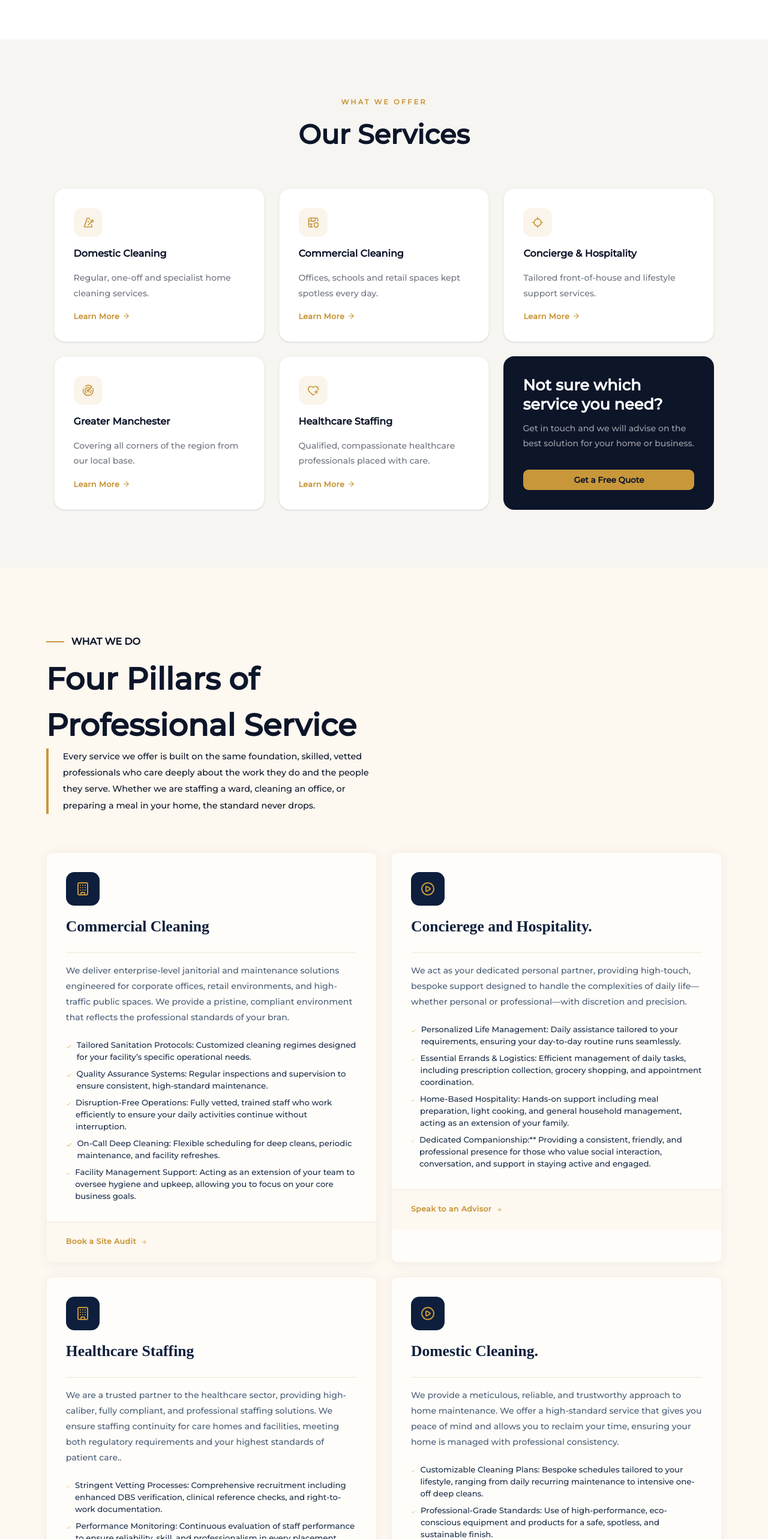
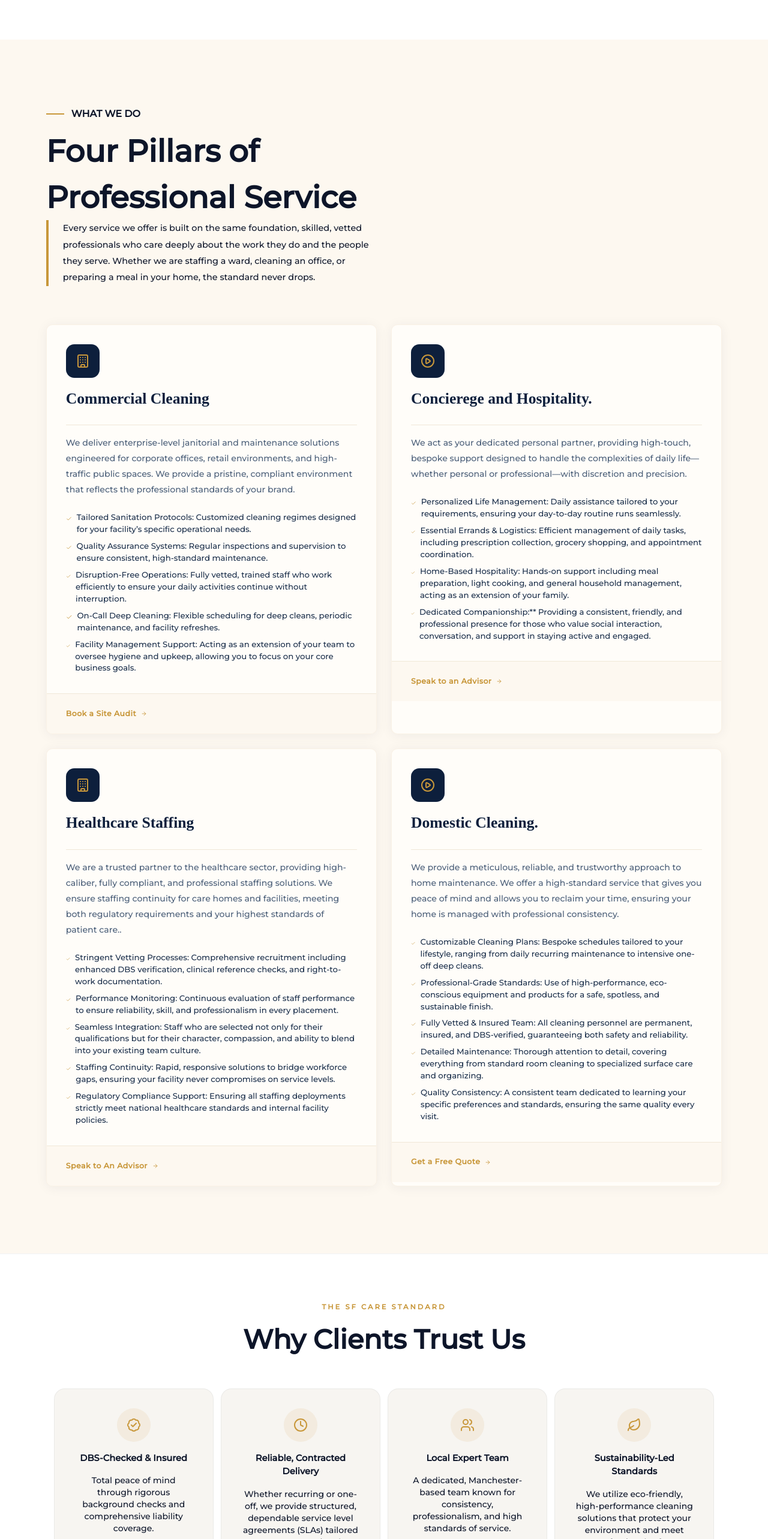
Before and after one commit to theNubiadev/sfcssl, a Next.js app: page / in a window 1280 px wide. Shown: the part 1509-4075 px from the top of the page at 60% size. Built offline with nearby package versions, Linux system fonts and the light colour scheme.

Commit message:
feat: enhance service and trust badge descriptions for clarity and detail

```diff
--- a/app/page.tsx
+++ b/app/page.tsx
@@ -1,4 +1,3 @@
-
 "use client";
 import Image from "next/image";
 import Link from "next/link";
@@ -42,6 +41,7 @@ interface ServiceItem {
 interface TrustBadge {
   label: string;
   icon: React.ElementType;
+  desc: string;
 }
 
 /* ─── Data ─ */
@@ -97,10 +97,26 @@ const services: ServiceItem[] = [
 ];
 
 const trustBadges: TrustBadge[] = [
-  { label: "DBS-Checked & Insured", icon: BadgeCheck },
-  { label: "Flexible Scheduling", icon: Clock },
-  { label: "Local Expert Team", icon: Users },
-  { label: "Eco-Friendly Options", icon: Leaf },
+  {
+    label: "DBS-Checked & Insured",
+    icon: BadgeCheck,
+    desc: "Total peace of mind through rigorous background checks and comprehensive liability coverage.",
+  },
+  {
+    label: "Reliable, Contracted Delivery",
+    icon: Clock,
+    desc: "Whether recurring or one-off, we provide structured, dependable service level agreements (SLAs) tailored to your operational schedule.",
+  },
+  {
+    label: "Local Expert Team",
+    icon: Users,
+    desc: "A dedicated, Manchester-based team known for consistency, professionalism, and high standards of service.",
+  },
+  {
+    label: "Sustainability-Led Standards",
+    icon: Leaf,
+    desc: "We utilize eco-friendly, high-performance cleaning solutions that protect your environment and meet professional safety standards.",
+  },
 ];
 
 const testimonials = [
@@ -215,11 +231,10 @@ export default function Home() {
                 SF
               </span> */}
               <Image
-              src={Cleaning}
-              alt="Cleaning Image"
-              className="w-full h-full object-cover object-center"
+                src={Cleaning}
+                alt="Cleaning Image"
+                className="w-full h-full object-cover object-center"
               />
-
             </div>
             {/* gold accent block */}
             <div className="absolute bottom-0 left-0 w-2/3 h-1 bg-sub" />
@@ -262,19 +277,13 @@ export default function Home() {
       {/*
           SERVICE CARDS GRID
        */}
-      <section className="bg-[#f7f5f1] px-6 lg:px-[7%] py-24">
-        <div className="max-w-6xl mx-auto">
-          <div className="text-center mb-14">
-            <p className="text-sub text-[0.72rem] font-mont font-bold tracking-[3px] uppercase mb-3">
-              What We Offer
-            </p>
-            <h2 className="font-mont text-[clamp(2rem,3.5vw,3rem)] font-bold text-main">
-              Our Services
-            </h2>
-          </div>
 
-          <div className="grid sm:grid-cols-2 lg:grid-cols-3 gap-6">
-            {services.map((s) => {
+          <Service />
+
+
+
+
+            {/* {services.map((s) => {
               const Icon = s.icon;
               return (
                 <div
@@ -298,10 +307,10 @@ export default function Home() {
                   </Link>
                 </div>
               );
-            })}
+            })} */}
 
             {/* CTA card */}
-            <div className="bg-main rounded-2xl p-8 flex flex-col justify-between gap-6 sm:col-span-2 lg:col-span-1">
+            {/* <div className="bg-main rounded-2xl p-8 flex flex-col justify-between gap-6 sm:col-span-2 lg:col-span-1">
               <div>
                 <p className="font-mont text-[1.6rem] font-bold text-white leading-tight mb-3">
                   Not sure which service you need?
@@ -319,12 +328,10 @@ export default function Home() {
                 <Link href="/contact">Get a Free Quote</Link>
               </Button>
             </div>
-          </div>
-        </div>
-      </section>
+
 
       {/* */}
-      <Service />
+      {/* <Service /> */}
       {/*
           TRUST BADGES — 4-column icon strip (Colliers "Why Trust Us")
        */}
@@ -339,7 +346,7 @@ export default function Home() {
             </h2>
           </div>
 
-          <div className="grid sm:grid-cols-2 lg:grid-cols-4 gap-6">
+          <div className="grid sm:grid-cols-2 lg:grid-cols-4 gap-3">
             {trustBadges.map((b) => {
               const Icon = b.icon;
               return (
@@ -353,6 +360,8 @@ export default function Home() {
                   <p className="font-mont font-semibold text-main text-[0.92rem]">
                     {b.label}
                   </p>
+
+                  <p className="font-mont text-main text-sm">{b.desc}</p>
                 </div>
               );
             })}
@@ -366,7 +375,7 @@ export default function Home() {
       {/*
           TESTIMONIALS — 3-column cards (Colliers style)
        */}
-      <section className="bg-main px-6 lg:px-[7%] py-24">
+      {/* <section className="bg-main px-6 lg:px-[7%] py-24">
         <div className="max-w-6xl mx-auto">
           <div className="text-center mb-14">
             <p className="text-sub text-[0.72rem] font-mont font-bold tracking-[3px] uppercase mb-3">
@@ -387,7 +396,7 @@ export default function Home() {
                 className="bg-white/5 border border-white/10 rounded-2xl p-8 flex flex-col gap-6"
               >
                 {/* stars */}
-                <div className="flex gap-1">
+      {/* <div className="flex gap-1">
                   {Array.from({ length: 5 }).map((_, s) => (
                     <Star key={s} className="w-4 h-4 fill-sub text-sub" />
                   ))}
@@ -402,7 +411,7 @@ export default function Home() {
             ))}
           </div>
         </div>
-      </section>
+      </section> */}
 
       {/* Full Testimonials component */}
       <Testimonials />
--- a/components/Service.tsx
+++ b/components/Service.tsx
@@ -19,7 +19,7 @@ export default function Service() {
       tag: "",
       title: "Commercial Cleaning",
       link: "Book a Site Audit",
-      desc: "We deliver enterprise-level janitorial and maintenance solutions engineered for corporate offices, retail environments, and high-traffic public spaces. We provide a pristine, compliant environment that reflects the professional standards of your bran.",
+      desc: " We deliver enterprise-level janitorial and maintenance solutions engineered for corporate offices, retail environments, and high-traffic public spaces. We provide a pristine, compliant environment that reflects the professional standards of your brand.",
       features: [
         {
           list: "Tailored Sanitation Protocols: Customized cleaning regimes designed for your facility’s specific operational needs.",
@@ -174,9 +174,6 @@ export default function Service() {
                 </div>
 
                 <div className="px-8 py-5 flex items-center justify-between  bg-[#fdf8f0] border-t border-[#f0e8d8] font-mont">
-
-
-
                   <Link
                     href="/services"
                     className="text-[0.78rem] flex justify-center items-center font-semibold text-[#c8973a] tracking-[0.5px] hover:underline"
@@ -184,35 +181,12 @@ export default function Service() {
                     {services.link}
                     <ArrowRight className="w-2.5 h-2.5 m-2 " />
                   </Link>
-
-
                 </div>
               </div>
             );
           })}
         </div>
       </section>
-
-      {/* <div className="justify-center align-center">
-        <div className="bg-main rounded-2xl w-72 p-8 flex flex-col justify-between gap-6 sm:col-span-2 lg:col-span-1">
-              <div>
-                <p className="font-mont text-[1.6rem] font-bold text-white leading-tight mb-3">
-                  Not sure which service you need?
-                </p>
-                <p className="font-mont text-white/60 text-[0.88rem] leading-[1.8]">
-                  Get in touch and we will advise on the best solution for your
-                  home or business.
-                </p>
-              </div>
-              <Button
-                asChild
-                className="bg-sub text-main font-mont font-semibold text-[0.85rem] hover:bg-white hover:text-main transition-all duration-300 w-full"
-                size="lg"
-              >
-                <Link href="/contact">Get a Free Quote</Link>
-              </Button>
-            </div>
-      </div> */}
     </>
   );
 }
```
